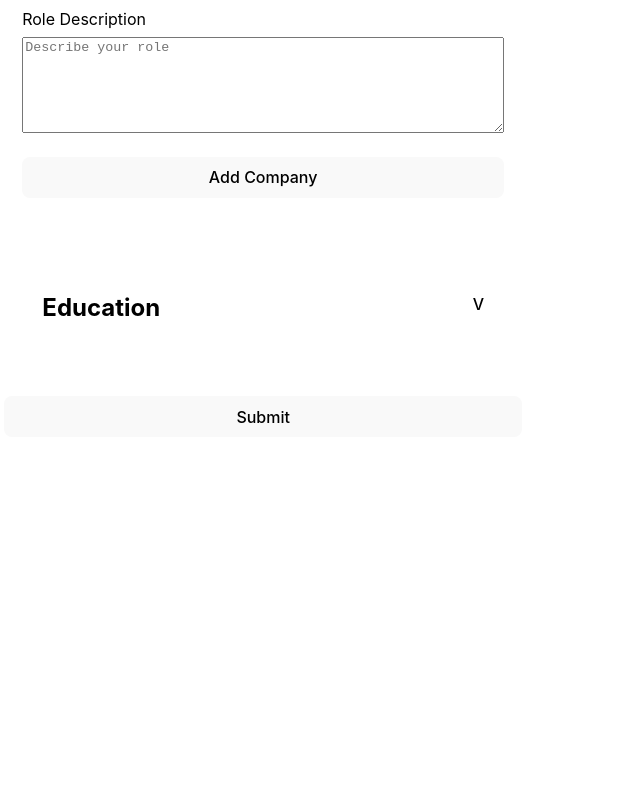
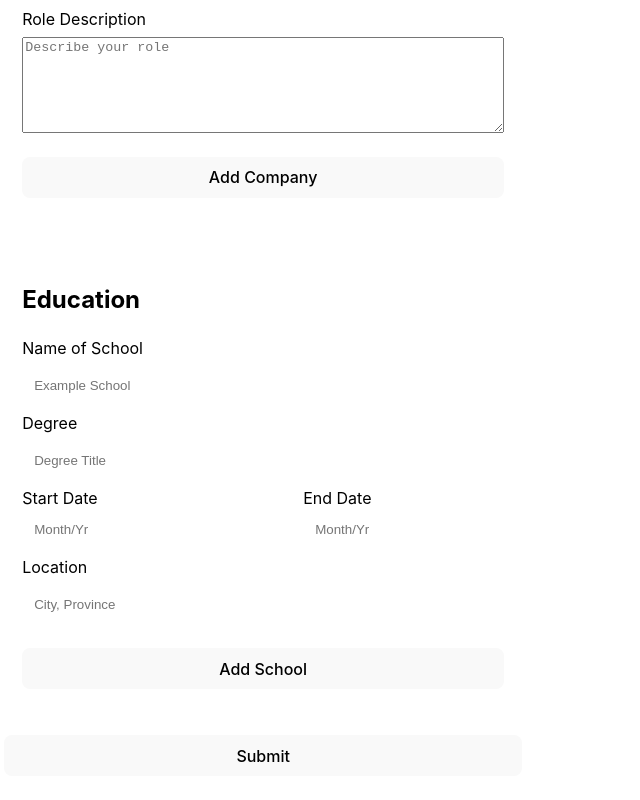
Before and after one commit to thenormboy/cv-app, a React (Vite) app in the folder cv-app/: page / in a window 1280 px wide. Shown: the part 875-1675 px from the top of the page, without its empty margins (0-640 px from the left). Before the commit the page ends 1352 px from the top, so only its background shows below. Built offline with nearby package versions, Linux system fonts and the light colour scheme.

Commit message:
finished adding add school functionality on education form

```diff
--- a/cv-app/src/App.jsx
+++ b/cv-app/src/App.jsx
@@ -6,6 +6,7 @@ import Resume from './Resume.jsx'
 
 import { generalItem } from './objects.js'
 import { experienceItem } from './objects.js'
+import { educationItem } from './objects.js'
 import './index.css'
 
 let basicInfo = generalItem('Example Name','example@email.com','(123) 456-7890','City, Province')
@@ -13,6 +14,10 @@ let basicInfo = generalItem('Example Name','example@email.com','(123) 456-7890',
 let works = []
 
 works.push(experienceItem('Example Inc'))
+
+let schools = [];
+
+schools.push(educationItem('Example University', 'Example Degree', 'mo/year', 'mo/year', 'Whoville, NA'));
 
 function App() {
 
@@ -35,7 +40,7 @@ function App() {
       <div className='form-container'>
         <General generalInfo={renderState}/>
         <Experience experienceItemArray={works}/>
-        <Education />
+        <Education educationItemArray={schools}/>
         <button onClick={onButtonClick(renderState)}
         >Submit</button>
       </div>
--- a/cv-app/src/Education.jsx
+++ b/cv-app/src/Education.jsx
@@ -1,79 +1,89 @@
-const educationItem = (name, degree, start, end, location) => {
-    const getName = () => name;
-    const getDegree = () => degree;
-    const getStart = () => start;
-    const getEnd = () => end;
-    const getLocation = () => location;
+import { useState } from "react";
+import { educationItem } from "./objects.js";
 
-    const setName = (newName) => {
-        name = newName
-    }
+export default function Education({educationItemArray}) {
 
-    const setDegree = (newDegree) => {
-        degree = newDegree
-    }
+    const [components, setComponents] = useState(educationItemArray)
 
-    const setStart = (newStart) => {
-        start = newStart
-    }
-
-    const setEnd = (newEnd) => {
-        end = newEnd
-    }
-
-    const setLocation = (newLocation) => {
-        location =newLocation
-    }
-
-    return {
-        getName,
-        getDegree,
-        getStart,
-        getEnd,
-        getLocation,
-        setName,
-        setDegree,
-        setStart,
-        setEnd,
-        setLocation
-    }
-}
-
-export default function Education() {
-
-    let schools = [];
-
-    schools.push(educationItem('Example University', 'Example Degree', 'mo/year', 'mo/year', 'Whoville, NA'));
-
-    function displaySchools(){
-
+    function onButtonClick() {
+        educationItemArray.push(educationItem())
+        setComponents([...components])
     }
 
     return (
         <>
         <div className="general-container">
-            <button className="education-button" type="button" onClick={displaySchools}>
-                <h2>Education</h2>
-                <div>V</div>
-            </button>
-            <div>
-
+            <h2>
+                Education
+            </h2>
+            <div className="experience-input">
+                {educationItemArray.map((info, index) => {
+                    return <ListEducation key={index} educationInfo={info} />
+                })}
             </div>
+            <button onClick={onButtonClick}>Add School</button>
         </div>
         </>
     )
 }
 
-function ListEducation(props) {
-    return <button>{props.school}</button>
-}
+function ListEducation(educationInfo) {
+    const [schoolName, setSchoolName] = useState()
+    const [degreeTitle, setDegreeTitle] = useState()
+    const [startDate, setStartDate] = useState()
+    const [endDate, setEndDate] = useState()
+    const [location, setLocation] = useState()
 
-function List(props) {
     return (
-        <div>
-            {props.schools.map((school) => {
-                return <ListEducation key={school} school={school} />
-            })}
+        <>
+        <div className="input-section">
+            <label htmlFor='school-name'>Name of School</label>
+            <input type="text" id="school-name" placeholder="Example School"
+                onChange={(e) => {
+                    setSchoolName(e.target.value);
+                    educationInfo.setName(e.target.value)
+                    }
+                }
+            />
+            <label htmlFor='degree-title'>Degree</label>
+            <input type="text" id="degree-title" placeholder="Degree Title"
+                onChange={(e) => {
+                    setDegreeTitle(e.target.value);
+                    educationInfo.setTitle(e.target.value)
+                    }
+                }
+            />
+            <div className="date-section">
+                <div>
+                    <label htmlFor='start-date'>Start Date</label>
+                    <input type="text" id="start-date" placeholder="Month/Yr"
+                        onChange={(e) => {
+                            setStartDate(e.target.value);
+                            educationInfo.setStart(e.target.value)
+                            }
+                        }
+                    />
+                </div>
+                <div>
+                    <label htmlFor='end-date'>End Date</label>
+                    <input type="text" id="end-date" placeholder="Month/Yr"
+                        onChange={(e) => {
+                            setEndDate(e.target.value);
+                            educationInfo.setEnd(e.target.value)
+                            }
+                        }
+                    />
+                </div>
+            </div>
+            <label htmlFor='location'>Location</label>
+            <input type="text" id="location" placeholder="City, Province"
+                onChange={(e) => {
+                    setLocation(e.target.value);
+                    educationInfo.setLocation(e.target.value)
+                    }
+                }
+            />
         </div>
+        </>
     )
 }
--- a/cv-app/src/Experience.jsx
+++ b/cv-app/src/Experience.jsx
@@ -17,8 +17,8 @@ export default function Experience({experienceItemArray}) {
                 Experience
             </h2>
             <div className="experience-input">
-                {experienceItemArray.map((info) => {
-                    return <ListEducation key={info.getName()} experienceInfo={info} />
+                {experienceItemArray.map((info, index) => {
+                    return <ListExperience key={index} experienceInfo={info} />
                 })}
             </div>
             <button onClick={onButtonClick}>Add Company</button>
@@ -27,7 +27,7 @@ export default function Experience({experienceItemArray}) {
     )
 }
 
-function ListEducation(experienceInfo) {
+function ListExperience(experienceInfo) {
 
     const [companyName, setCompanyName] = useState()
     const [jobTitle, setJobTitle] = useState()
--- a/cv-app/src/objects.js
+++ b/cv-app/src/objects.js
@@ -80,7 +80,49 @@ const experienceItem = (name, title, start, end, location, description) => {
     }
 }
 
+const educationItem = (name, degree, start, end, location) => {
+    const getName = () => name;
+    const getDegree = () => degree;
+    const getStart = () => start;
+    const getEnd = () => end;
+    const getLocation = () => location;
+
+    const setName = (newName) => {
+        name = newName
+    }
+
+    const setDegree = (newDegree) => {
+        degree = newDegree
+    }
+
+    const setStart = (newStart) => {
+        start = newStart
+    }
+
+    const setEnd = (newEnd) => {
+        end = newEnd
+    }
+
+    const setLocation = (newLocation) => {
+        location =newLocation
+    }
+
+    return {
+        getName,
+        getDegree,
+        getStart,
+        getEnd,
+        getLocation,
+        setName,
+        setDegree,
+        setStart,
+        setEnd,
+        setLocation
+    }
+}
+
 export {
     generalItem,
-    experienceItem
+    experienceItem,
+    educationItem
 }
```
